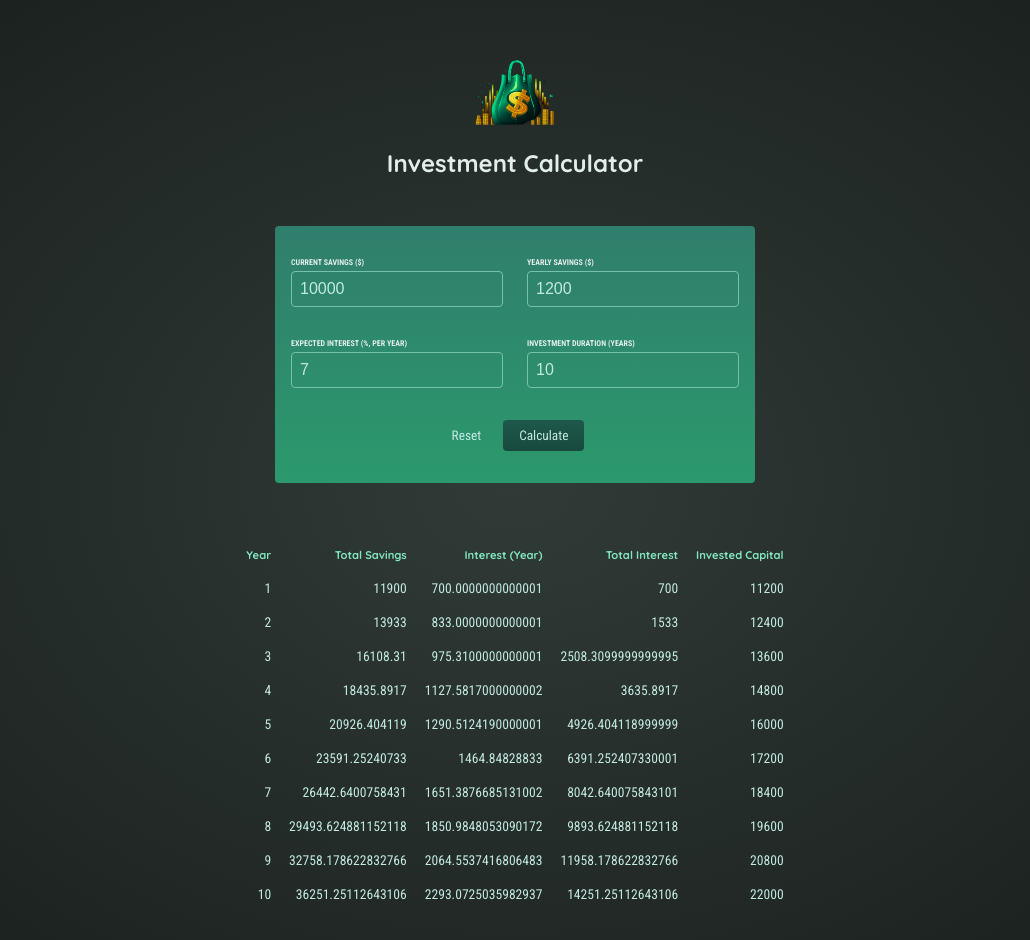
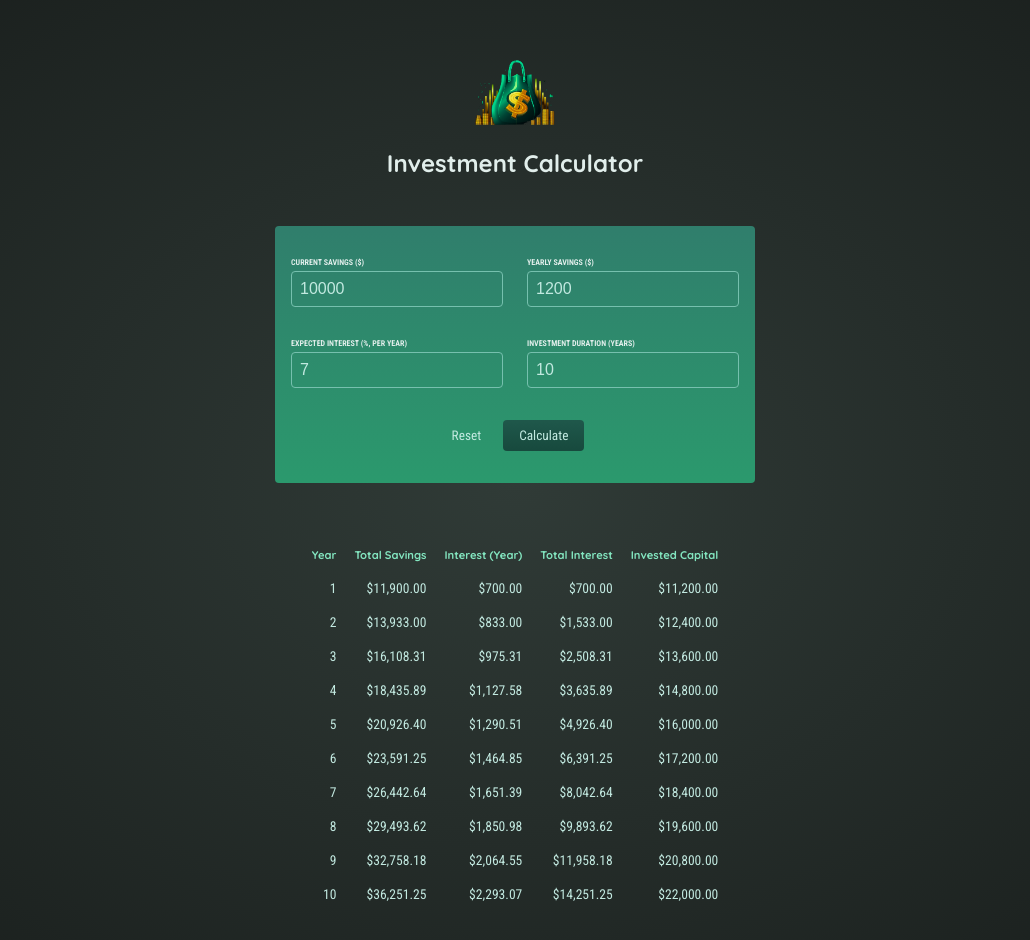
Before and after one commit to codesgoodman/Investment-calculator, a React (Create React App) app: page / in a window 1280 px wide. Both pictures are taken after a click on the button "Calculate". Shown: the top 940 px of the page, without its empty margins (125-1155 px from the left). Built offline with nearby package versions, Linux system fonts and the light colour scheme.

Commit message:
format the tables

```diff
--- a/src/components/ResultsTable/ResultsTable.js
+++ b/src/components/ResultsTable/ResultsTable.js
@@ -1,4 +1,12 @@
 import React from "react";
+const formatter = new Intl.NumberFormat("en-US", {
+  style: "currency",
+  currency: "USD",
+  minimumFractionDigits: 2,
+  maximumFractionDigits: 2,
+});
+
+// use like this:
 
 function ResultsTable(props) {
   return (
@@ -16,17 +24,21 @@ function ResultsTable(props) {
         {props.data.map((yearData) => (
           <tr key={yearData.year}>
             <td>{yearData.year}</td>
-            <td>{yearData.savingsEndOfYear}</td>
-            <td>{yearData.yearlyInterest}</td>
+            <td>{formatter.format(yearData.savingsEndOfYear)}</td>
+            <td>{formatter.format(yearData.yearlyInterest)}</td>
             <td>
-              {yearData.savingsEndOfYear -
-                props.initialInvestment -
-                yearData.yearlyContribution * yearData.year}
+              {formatter.format(
+                yearData.savingsEndOfYear -
+                  props.initialInvestment -
+                  yearData.yearlyContribution * yearData.year
+              )}
             </td>
 
             <td>
-              {props.initialInvestment +
-                yearData.yearlyContribution * yearData.year}
+              {formatter.format(
+                props.initialInvestment +
+                  yearData.yearlyContribution * yearData.year
+              )}
             </td>
           </tr>
         ))}
```
